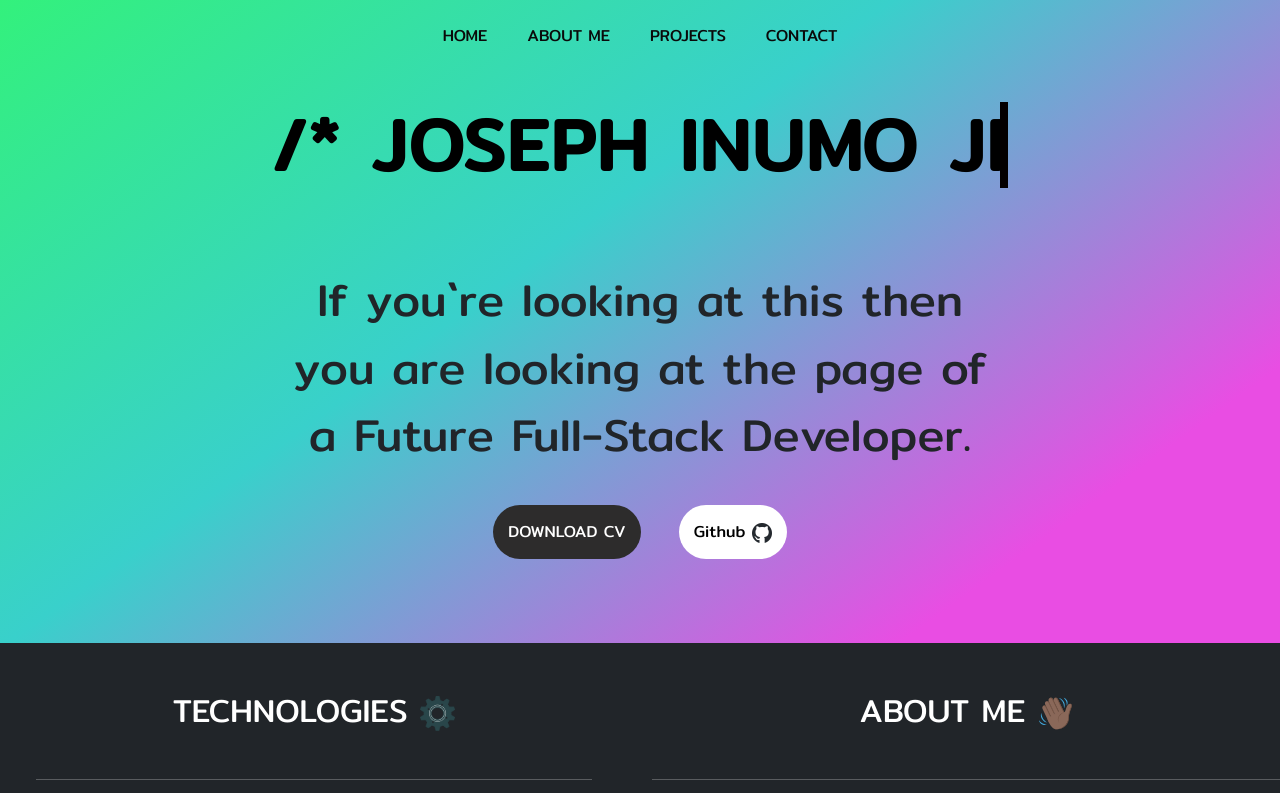
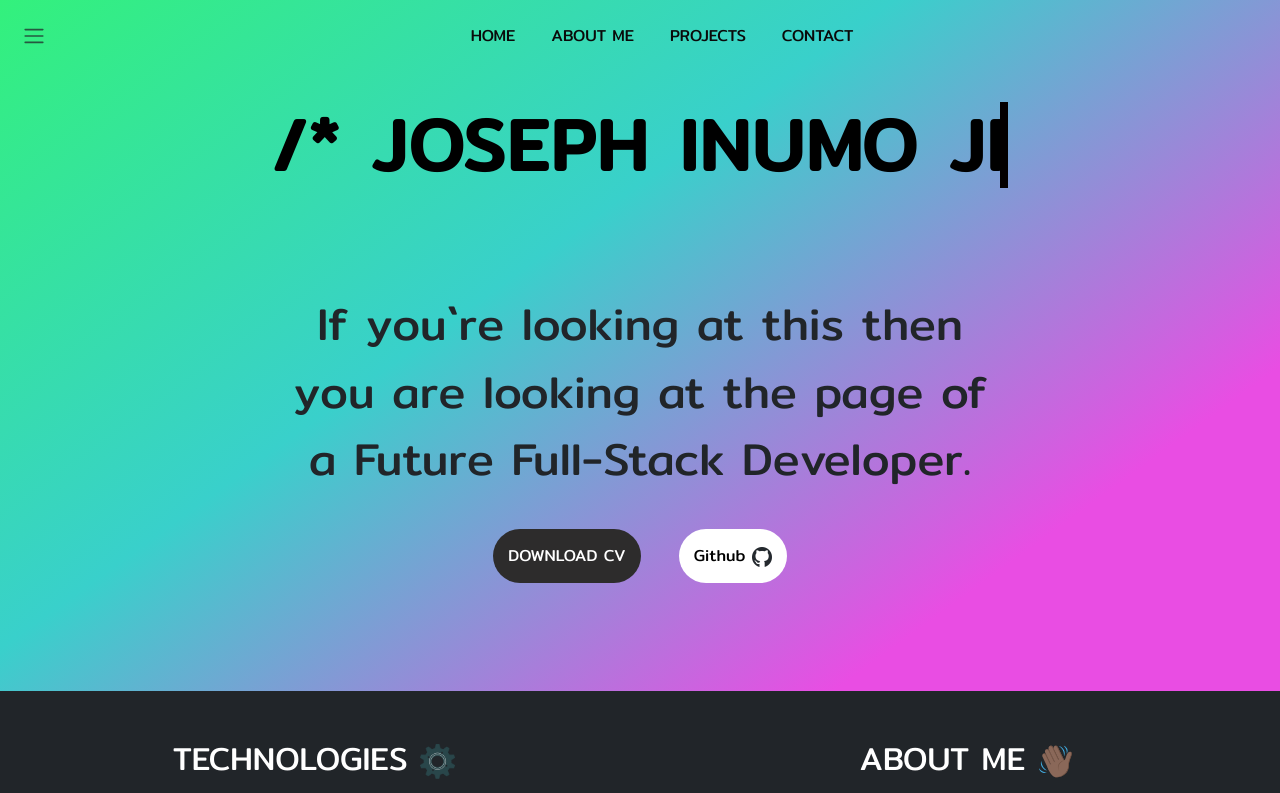
Before and after one commit to Inumo-Joseph/-Inumo-Joseph-.github.io, a website: page index.html in a window 1280 px wide. Shown: the top 793 px of the page. Drawn offline with nearby package versions, Linux system fonts and the light colour scheme.

Commit message:
added screen fixes

```diff
--- a/index.css
+++ b/index.css
@@ -1,6 +1,7 @@
 *{
   font-family: 'Mitr', monospace;
 }
+
 
 .outline{
   padding: 10px;
@@ -35,6 +36,17 @@
   background-image: linear-gradient(144deg, #33f17c, #39d0cb, #e94de3 99% );
 }
 
+@media screen and (max-width: 500px){
+  .nav-item{
+   padding: 0px
+  }
+}
+
+
+.navbar-collapse.animate{
+  background-image: linear-gradient(144deg, #33f17c, #39d0cb, #e94de3 99% );
+
+}
 
 /* CSS */
 .button{
@@ -50,12 +62,18 @@
 
 
 }
+.navbutton{
+  align-items: center;
+  border: none;
+  background-color: #2d2c2c00;
 
-.button:hover
-{
-  transform: scale(1.1);
-  transition-duration: 0.2s ease;
+  border-radius: 5px;
+  justify-content: center;
+  padding: 10px;
+  transition: 0.2s ease ;
+
 }
+
 
 
 .button2{
@@ -82,10 +100,13 @@
  padding: 8px;
 
 }
-.button3:hover
-{
- transform: scale(1.1);
- transition-duration: 0.2s ease;
+
+.button:hover,
+.navbutton:hover,
+.button2:hover,
+.button3:hover {
+  transform: scale(1.1);
+  transition-duration: 0.2s ease;
 }
 
 
--- a/index.html
+++ b/index.html
@@ -4,9 +4,10 @@
     <meta charset="UTF-8" />
     <link rel="icon" type="image/svg+xml" href="/vite.svg" />
     <meta name="viewport" content="width=device-width, initial-scale=1.0" />
-    <title>Joseph Inumos Official Homepage</title>
+    <title> Joseph Inumos Official Homepage </title>
     <link href="https://fonts.googleapis.com/css2?family=Bebas+Neue&family=Fjalla+One&family=Kanit&family=Mitr&family=Rubik+Mono+One&display=swap" rel="stylesheet">
     <link href="https://cdn.jsdelivr.net/npm/bootstrap@5.3.2/dist/css/bootstrap.min.css" rel="stylesheet" integrity="sha384-T3c6CoIi6uLrA9TneNEoa7RxnatzjcDSCmG1MXxSR1GAsXEV/Dwwykc2MPK8M2HN" crossorigin="anonymous">
+    <script src="https://cdn.jsdelivr.net/npm/bootstrap@5.3.0/dist/js/bootstrap.bundle.min.js"></script>
     <link href="./index.css" rel="stylesheet">
     <script>
      function handleScroll()
@@ -23,7 +24,13 @@
 
      }
 
+     function handleClick()
+     {
+      document.querySelector(".navbar-collapse").classList.add('animate')
+     }
+
   window.addEventListener('scroll', handleScroll);
+
   document.addEventListener('DOMContentLoaded', function() {
   const progressBars = document.querySelectorAll('.progress-bar');
   const observer = new IntersectionObserver((entries) => {
@@ -37,43 +44,50 @@
 
   progressBars.forEach(bar => observer.observe(bar));
 });
+
     </script>
-
 
 </head>
   <body>
 
-    <nav id="myNav" class = "navbar navbar-expand-lg container-fluid d-flex fixed-top sticky">
+    <nav id="myNav" class="navbar navbar-expand-lg container-fluid fixed-top sticky">
+      <div class="container-fluid">
 
-      <div class="container-fluid d-flex justify-content-center">
-        <ul class="nav">
-          <li class="nav-item ">
-            <a class="nav-link button2" aria-current="page"  href="#home"> HOME </a>
+        <button onclick="handleClick()" class="navbutton" type="button" data-bs-toggle="collapse" data-bs-target="#navbarNavDropdown" aria-controls="navbarNavDropdown" aria-expanded="false" aria-label="Toggle navigation">
+          <span class="navbar-toggler-icon"></span>
+        </button>
+
+
+        <div class="collapse navbar-collapse justify-content-center" id="navbarNavDropdown">
+          <ul class="navbar-nav">
+            <li class="nav-item">
+              <a class="nav-link button2" aria-current="page" href="#home">HOME</a>
             </li>
             <li class="nav-item">
-            <a href="#aboutme" class="nav-link button2"> ABOUT ME</a>
+              <a href="#aboutme" class="nav-link button2">ABOUT ME</a>
             </li>
             <li class="nav-item">
-            <a href="#projects" class="nav-link button2">  PROJECTS </a>
+              <a href="#projects" class="nav-link button2">PROJECTS</a>
             </li>
-
             <li class="nav-item">
-            <a href="#contact" class="nav-link button2"> CONTACT </a>
+              <a href="#contact" class="nav-link button2">CONTACT</a>
             </li>
           </ul>
+        </div>
       </div>
     </nav>
 
 
-      <div class="row text-center  bg-img pt-5 py-5 " >
-        <div class="name col-lg-7 container-fluid py-4 text-center " id="home">
+
+      <div class="row text-center  bg-img pt-5 py-5 " id="home" >
+        <div class="name col-lg-7 container-fluid py-4 text-center " >
           <h1 class=" fw-bold display-2 typewriter ">
             /* JOSEPH INUMO JR */
           </h1>
         </div>
 
 
-        <div class="col-lg-7 container-fluid py-4">
+        <div class="col-lg-7 container-fluid py-5">
           <p class =" Hero">
             If you`re looking at this then you are looking at the page of a Future Full-Stack Developer.
           </p>
@@ -156,7 +170,7 @@
               <br>
             </div>
 
-            <div id="" class="col-lg-6 text-center">
+            <div id="aboutme" class="col-lg-6 text-center">
               <h2 style="color: white;">
                 ABOUT ME
                 <img src="./assets/waving-hand-sign-tone-5.svg" width="35px">
@@ -196,7 +210,7 @@
                   coding (suprising) and a desire to gain experience in all aspects of computer science from Web dev to machine learning.
                 <br>
                 <br>
-                  I am recent graduate fellow of the CUNY Tech Prep Program and Front End Intern at Oppizi USA
+                  I am a recent graduate fellow of the CUNY Tech Prep Program and Front End Intern at Oppizi USA
 
                 </p>
 
```
Lines whose indentation alone changed are shown as unchanged.
